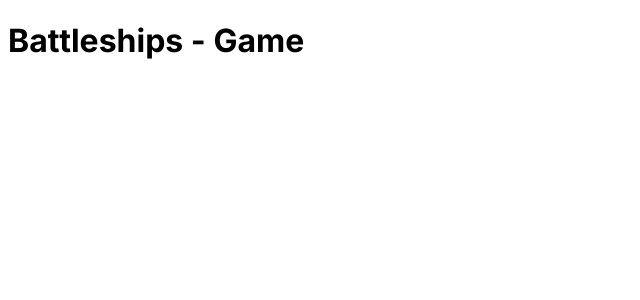
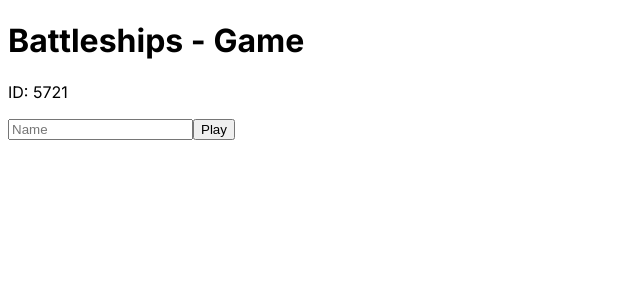
Before and after one commit to PaulKalho/battleships, a Next.js app in the folder frontend/: page / in a window 1280 px wide. Shown: the top 300 px of the page, without its empty margins (0-640 px from the left). Built offline with nearby package versions, Linux system fonts and the light colour scheme.

Commit message:
Socket init

```diff
--- a/frontend/src/app/game/page.tsx
+++ b/frontend/src/app/game/page.tsx
@@ -6,7 +6,6 @@ import { FIELD, INVENTORY } from "@/utils/constants";
 import { useEffect, useState } from "react";
 import { collisionHandler } from "@/utils/utilityfunctions";
 import { FieldProps, Coordinates } from "./types";
-import { io } from "socket.io-client";
 
 export default function Home() {
   const playerField = FIELD.map((i) => [...i]);
@@ -88,6 +87,7 @@ export default function Home() {
     };
 
     setBoardDataAttacker(workBoard);
+    //Send Data to socket
   }
 
   function handleDropAttacker(
--- a/frontend/src/app/page.tsx
+++ b/frontend/src/app/page.tsx
@@ -1,7 +1,41 @@
+"use client";
+
+import { ChangeEventHandler, useEffect, useState } from "react";
+import network from "@/utils/sockets/Network";
+import { useSearchParams, useRouter } from "next/navigation";
+
 export default function Home() {
+  const router = useRouter();
+
+  const searchParams = useSearchParams();
+  const test = searchParams.get("id");
+  const [gameId, setGameId] = useState<any>();
+  const [name, setName] = useState<string>();
+
+  useEffect(() => {
+    var val = Math.floor(1000 + Math.random() * 9000);
+
+    if (searchParams.get("id") === null) setGameId(val);
+    else setGameId(searchParams.get("id"));
+  }, []);
+
+  function initGame() {
+    //Emit something to the socket-server
+    //Joins the player to a game
+    network.init("http://localhost:3001", name, gameId);
+    router.push("/game");
+  }
+
+  function handleNameChange(event): void {
+    setName(event.target.value);
+  }
+
   return (
     <div>
       <h1>Battleships - Game</h1>
+      <p>ID: {gameId}</p>
+      <input type="text" placeholder="Name" onChange={handleNameChange}></input>
+      <button onClick={initGame}>Play</button>
     </div>
   );
 }
--- /dev/null
+++ b/frontend/src/utils/sockets/Network.ts
@@ -0,0 +1,20 @@
+import { io } from "socket.io-client";
+
+class Network {
+  socket: any = undefined;
+  init(serverUrl: string, name: any, id: number) {
+    this.socket = io(serverUrl);
+
+    this.socket.on("connect", () => {
+      //   updateSelfId(this.socket.id);
+
+      //   this.socket.on("stateUpdate", handleStateUpdate);
+
+      this.socket.emit("initialize", { name: name, gameId: id });
+    });
+  }
+}
+
+const network = new Network();
+
+export default network;
```
Also changed, not shown: 2 other files (tests, documents, lock files or other folders).
